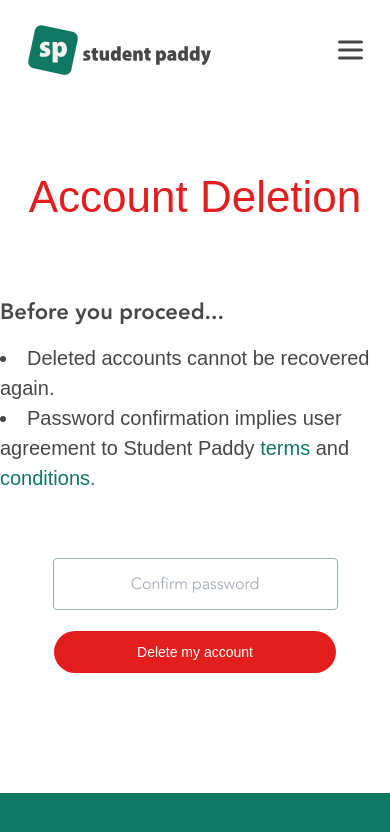
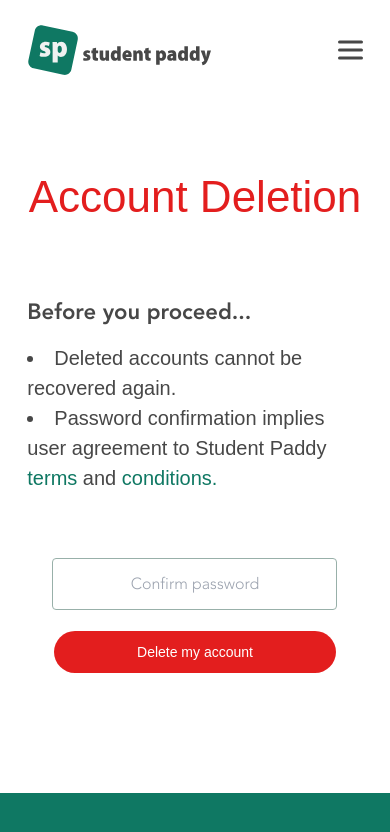
Before and after one commit to ArinzeGit/Student-Paddy-Website, a Next.js app: page /account-deletion/deletion-confirmation in a window 390 px wide. Shown: the top 832 px of the page. Built offline with nearby package versions, Linux system fonts and the light colour scheme; a web font is replaced by a local one; what tailwind-clip-path would draw is missing.

Commit message:
Enhance responsiveness with updated styles for various screen sizes

```diff
--- a/src/app/account-deletion/deletion-confirmation/page.tsx
+++ b/src/app/account-deletion/deletion-confirmation/page.tsx
@@ -8,7 +8,7 @@
   };
 
   return (
-    <div className="pt-[62px] pb-[120px] flex flex-col items-center">
+    <div className="w-[min(86%,1800px)] mx-auto pt-[62px] pb-[120px] flex flex-col items-center">
       <h1 className="text-[#E31E1E] font-[500] text-[44px] font-avenir leading-[1.59] text-center">
         Account Deletion
       </h1>
```
